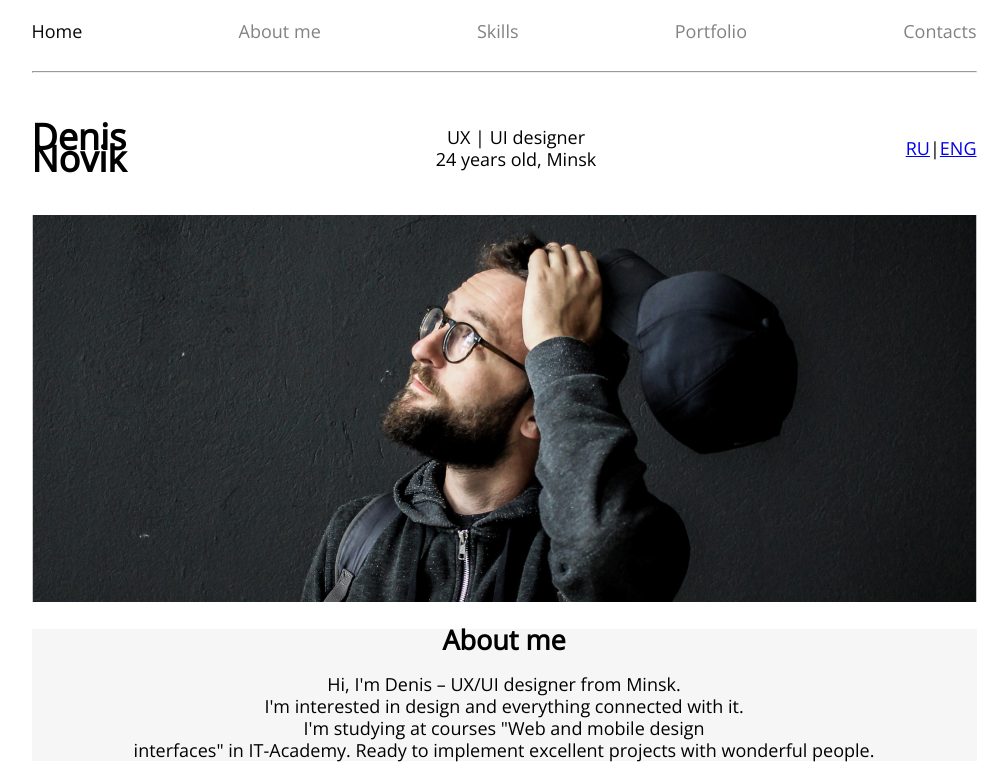
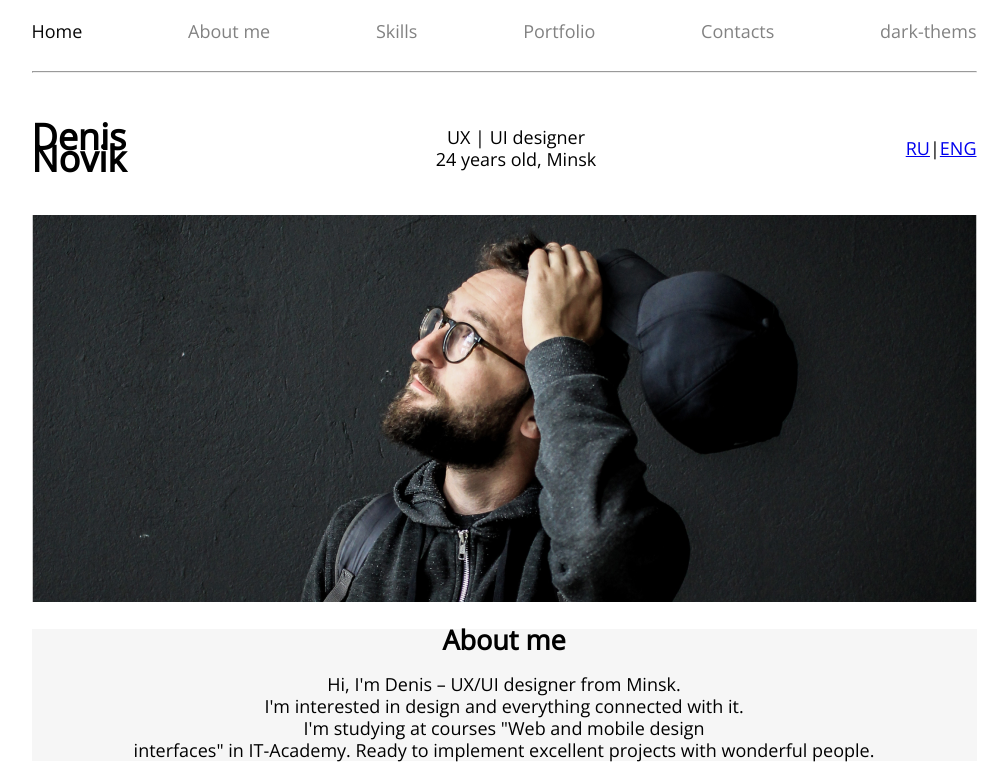
Before and after one commit to DenisRose/Novik, a plain HTML site: page index.html in a window 1280 px wide. Shown: the top 780 px of the page, without its empty margins (136-1144 px from the left). Drawn offline with nearby package versions, Linux system fonts and the light colour scheme.

Commit message:
dark-thems

```diff
--- a/index.html
+++ b/index.html
@@ -92,6 +92,7 @@
                         <a href="#">Skills</a>
                         <a href="#">Portfolio</a>
                         <a href="#">Contacts</a>
+                        <a href="#">dark-thems</a>
                     </ul>
                     <hr>
                 </nav>
```
